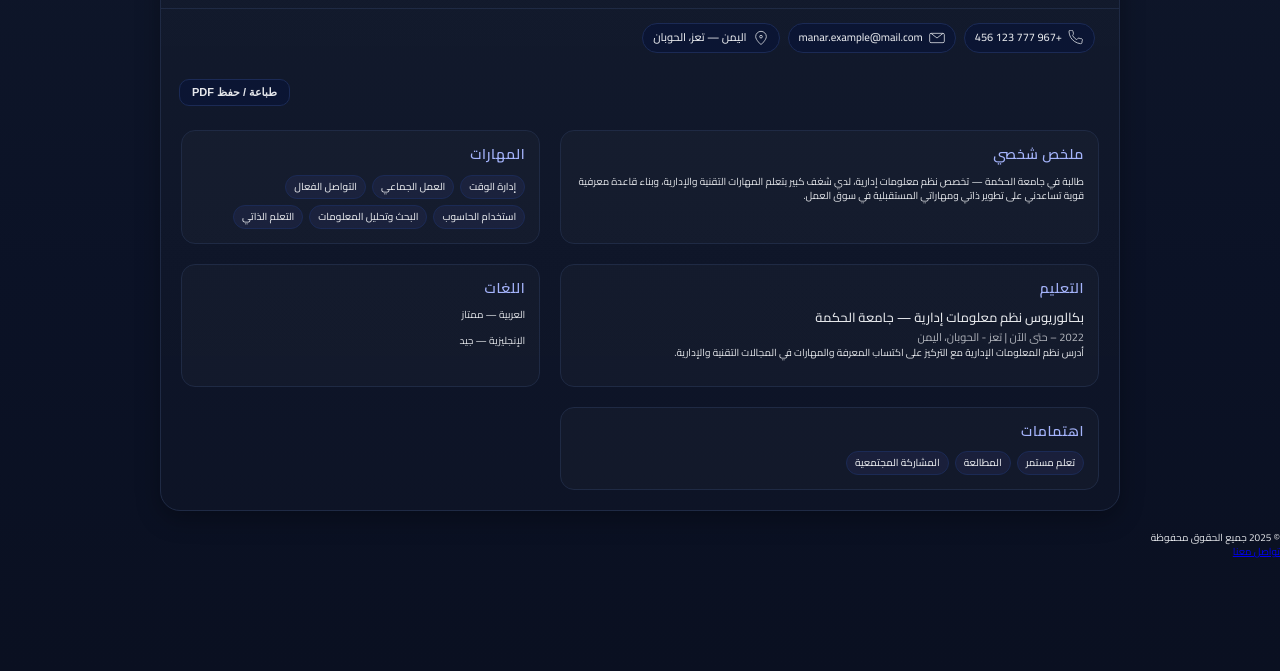
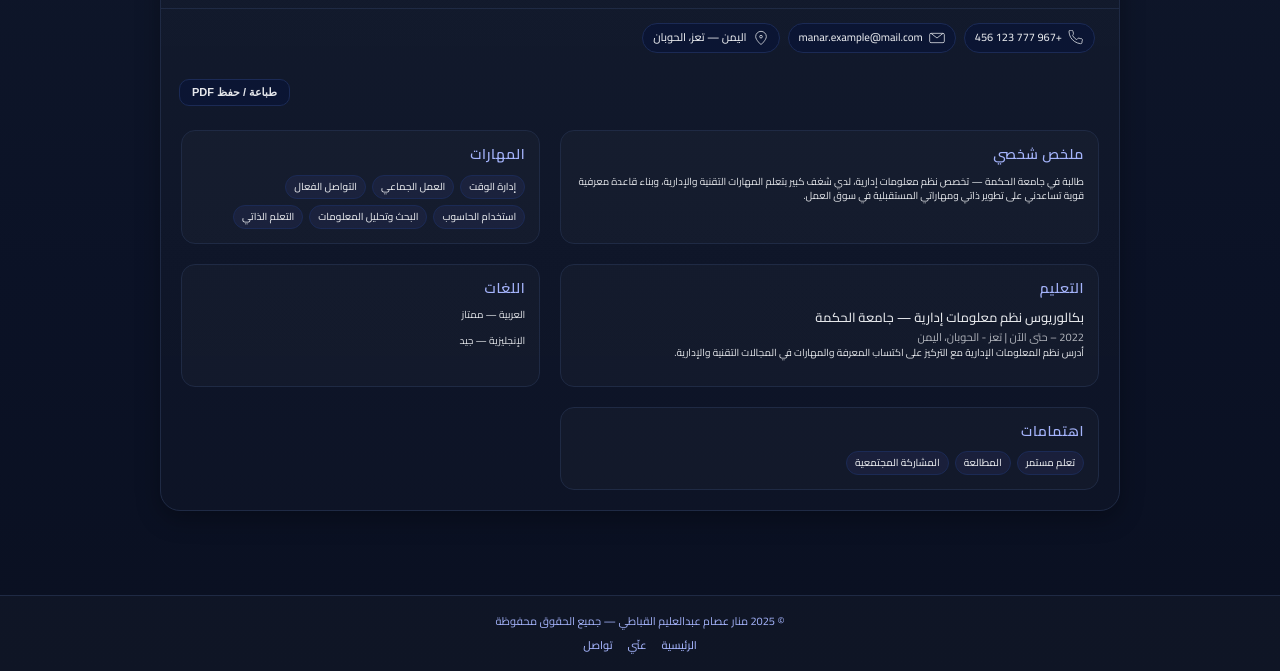
Before and after one commit to alkubati/Cvmanar, a plain HTML site: page manar.cv.fixed.html in a window 1280 px wide. Shown: the part 129-800 px from the top of the page. Drawn offline with Linux system fonts and the light colour scheme.

Commit message:
Update manar.cv.fixed.html

```diff
--- a/manar.cv.fixed.html
+++ b/manar.cv.fixed.html
@@ -28,8 +28,11 @@
       background:linear-gradient(180deg, var(--bg), #0b1226 50%, #0a1021 100%);
       color:var(--text);
       line-height:1.4;
+      display:flex;
+      flex-direction:column;
+      min-height:100vh;
     }
-    .container{max-width:1000px;margin:auto;padding:20px}
+    .container{max-width:1000px;margin:auto;padding:20px;flex:1}
     .card{
       background:linear-gradient(180deg, rgba(255,255,255,0.02), rgba(255,255,255,0.01));
       border:1px solid var(--line);
@@ -131,6 +134,42 @@
     }
     .tag:hover{background:var(--accent);color:#fff;border-color:var(--accent)}
 
+    /* الفوتر */
+    footer{
+      margin-top:40px;
+      border-top:1px solid var(--line);
+      background:rgba(255,255,255,0.02);
+      padding:18px 10px;
+      font-size:11px;
+      color:var(--muted);
+      position:sticky;
+      bottom:0;
+      left:0;
+      width:100%;
+    }
+    .footer-container{
+      max-width:1000px;
+      margin:auto;
+      display:flex;
+      flex-direction:column;
+      align-items:center;
+      gap:8px;
+    }
+    .footer-links{
+      display:flex;
+      gap:15px;
+    }
+    .footer-links a{
+      color:var(--muted);
+      text-decoration:none;
+      transition:.2s;
+      font-weight:500;
+    }
+    .footer-links a:hover{
+      color:var(--accent);
+      text-decoration:underline;
+    }
+
     @media print{
       body{background:#fff;color:#111}
       .container{padding:0}
@@ -138,6 +177,7 @@
       .printbar{display:none}
       .chip, .tag{background:#f6f7fb;color:#111;border-color:#e5e7eb}
       a{color:#111;text-decoration:none}
+      footer{display:none}
     }
   </style>
 </head>
@@ -221,9 +261,17 @@
       </div>
     </div>
   </div>
+
+  <!-- الفوتر -->
+  <footer>
+    <div class="footer-container">
+      <p>© 2025 منار عصام عبدالعليم القباطي — جميع الحقوق محفوظة</p>
+      <div class="footer-links">
+        <a href="#">الرئيسية</a>
+        <a href="#">عنّي</a>
+        <a href="#">تواصل</a>
+      </div>
+    </div>
+  </footer>
 </body>
-  <footer>
-   <p>© 2025 جميع الحقوق محفوظة</p>
-   <a href="#">تواصل معنا</a>
-</footer>
 </html>
```
